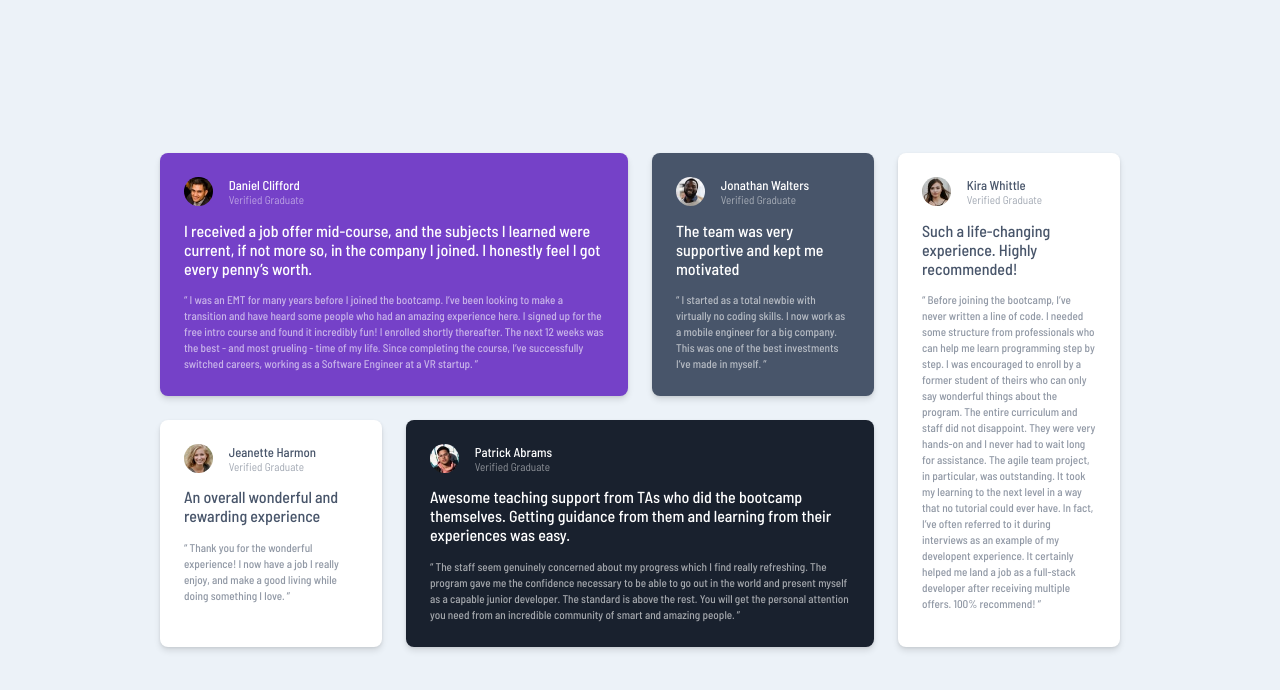
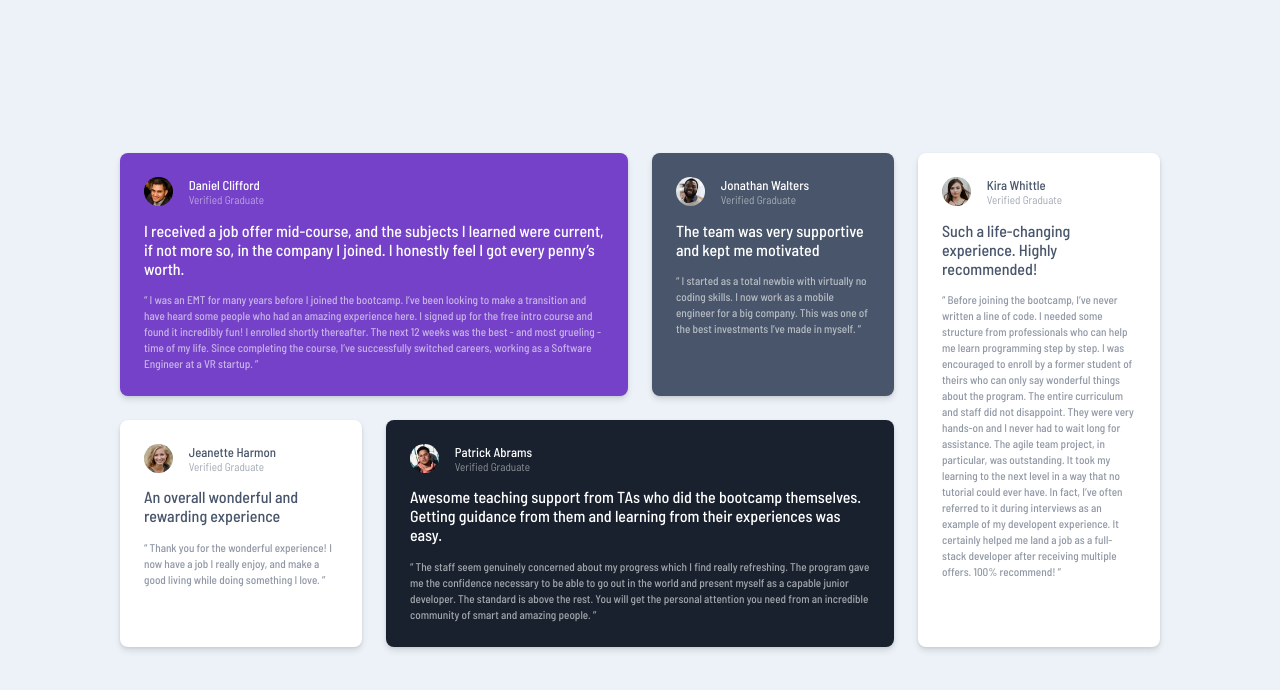
Before and after one commit to nimrodEDE/testimonials-grid-section-main, a plain HTML site: page index.html in a window 1280 px wide. Drawn offline with Linux system fonts and the light colour scheme.

Commit message:
bigger container

```diff
--- a/style.css
+++ b/style.css
@@ -152,7 +152,7 @@ img {
   }
 
   .container {
-    max-width: min(95%, 60rem);
+    max-width: min(95%, 65rem);
 
     grid-template-areas:
       "daniel daniel jonathan kira"
```
